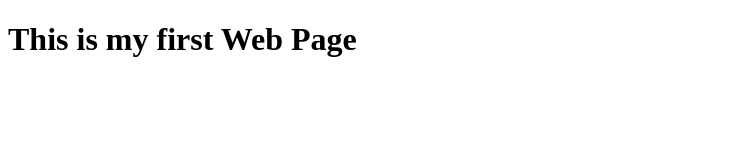
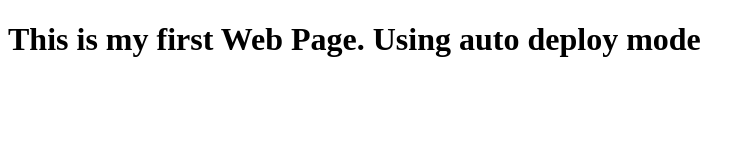
Before and after one commit to asifrauf1/BootCamp_2020, a plain HTML site: page index.html in a window 1280 px wide. Shown: the whole page, without its empty margins (0-755 px from the left). Drawn offline with Linux system fonts and the light colour scheme.

Commit message:
updated index.html

```diff
--- a/index.html
+++ b/index.html
@@ -6,6 +6,6 @@
     <title>My First Page</title>
 </head>
 <body>
-    <h1>This is my first Web Page</h1>
+    <h1>This is my first Web Page. Using auto deploy mode</h1>
 </body>
 </html>
```
